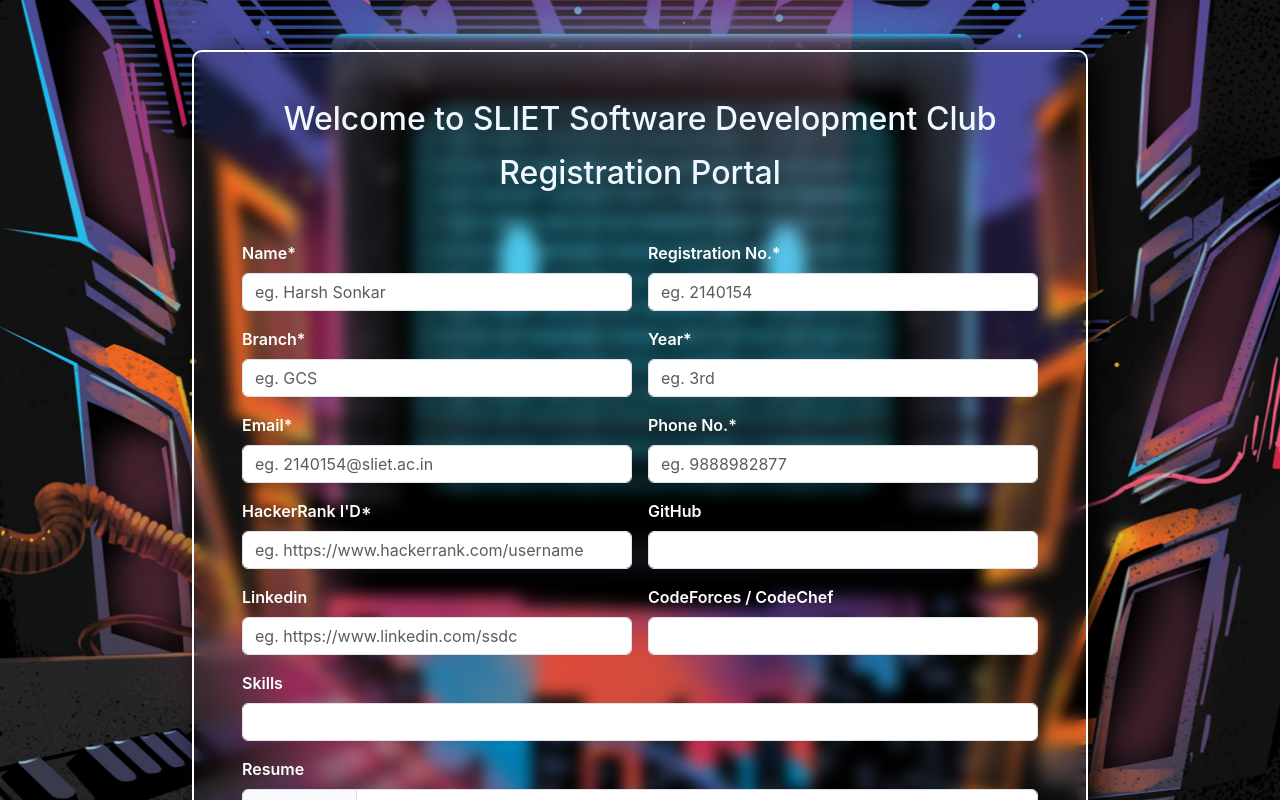
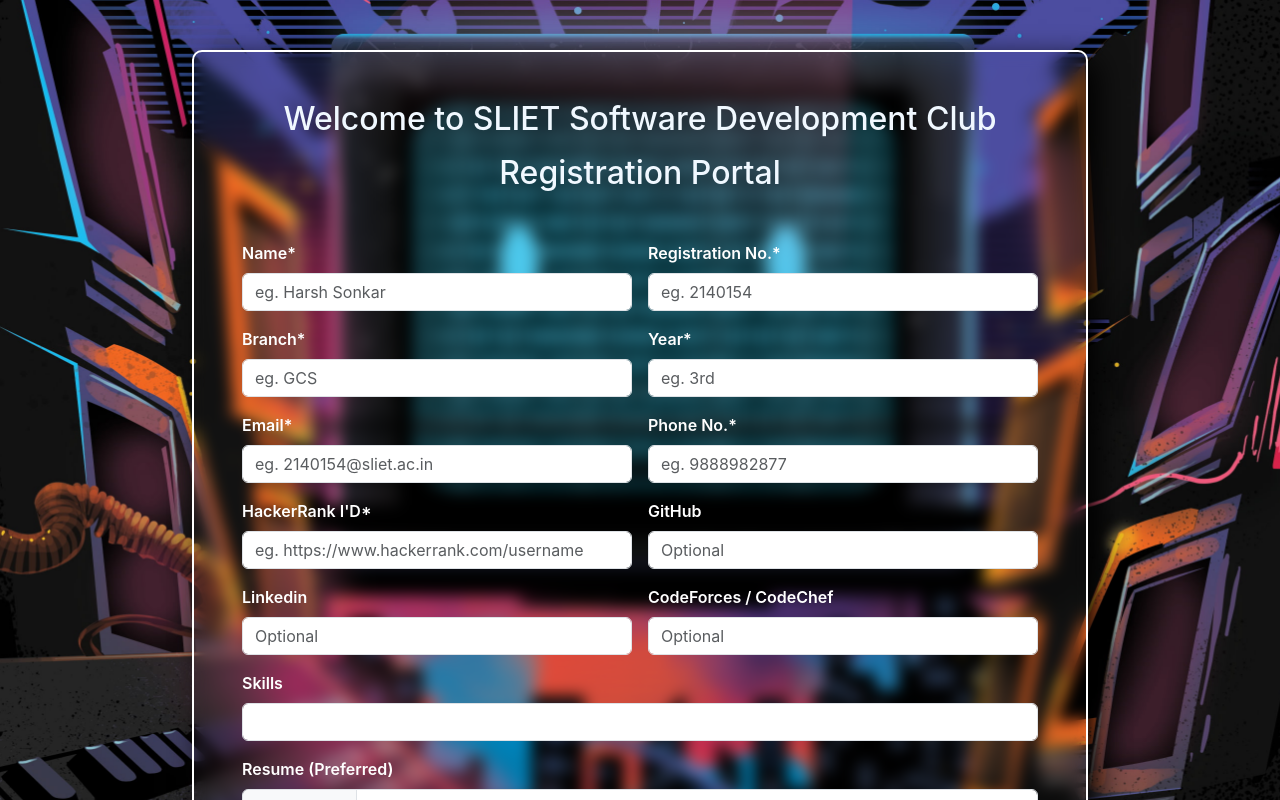
Before and after one commit to dynamicHarsh/Recruitment-24, a React (Create React App) app: page / in a window 1280 px wide. Shown: the top 800 px of the page. Built offline with nearby package versions, Linux system fonts and the light colour scheme.

Commit message:
updated Optional Fields

```diff
--- a/src/pages/Register.js
+++ b/src/pages/Register.js
@@ -89,22 +89,22 @@
   </div>
   <div class="col-md-6">
     <label for="inputPassword4" class="form-label">GitHub</label>
-    <input type="text" class="form-control" id="inputPassword4" name="Github" value={data.Github} onChange={changeUserData}/>
+    <input type="text" class="form-control" id="inputPassword4" placeholder="Optional" name="Github" value={data.Github} onChange={changeUserData}/>
   </div>
   <div class="col-md-6">
     <label for="inputEmail4" class="form-label">Linkedin</label>
-    <input type="text" class="form-control" id="inputEmail4" name="LinkedIn" placeholder="eg. https://www.linkedin.com/ssdc" value={data.LinkedIn} onChange={changeUserData}/>
+    <input type="text" class="form-control" id="inputEmail4" name="LinkedIn"  placeholder="Optional" value={data.LinkedIn} onChange={changeUserData}/>
   </div>
   <div class="col-md-6">
     <label for="inputPassword4" class="form-label"> CodeForces / CodeChef </label>
-    <input type="text" class="form-control" id="inputPassword4" name="CP" value={data.CP} onChange={changeUserData}/>
+    <input type="text" class="form-control" id="inputPassword4" placeholder="Optional" name="CP" value={data.CP} onChange={changeUserData}/>
   </div>
   <div class="col-md-12">
     <label for="inputPassword4" class="form-label"> Skills </label>
     <input type="text" class="form-control" id="inputPassword4" name="skills" value={data.skills} onChange={changeUserData}/>
   </div>
   <div class="col-md-12">
-    <label for="inputPassword4" class="form-label"> Resume </label>
+    <label for="inputPassword4" class="form-label"> Resume (Preferred) </label>
     <input type="file" class="form-control" id="inputPassword4" name='resume' onChange={(event)=>{setResume(event.target.files[0]);}}/>
   </div>
   <div class="col-md-12">
```
Also changed, not shown: src/App.css (line endings or trailing spaces).
